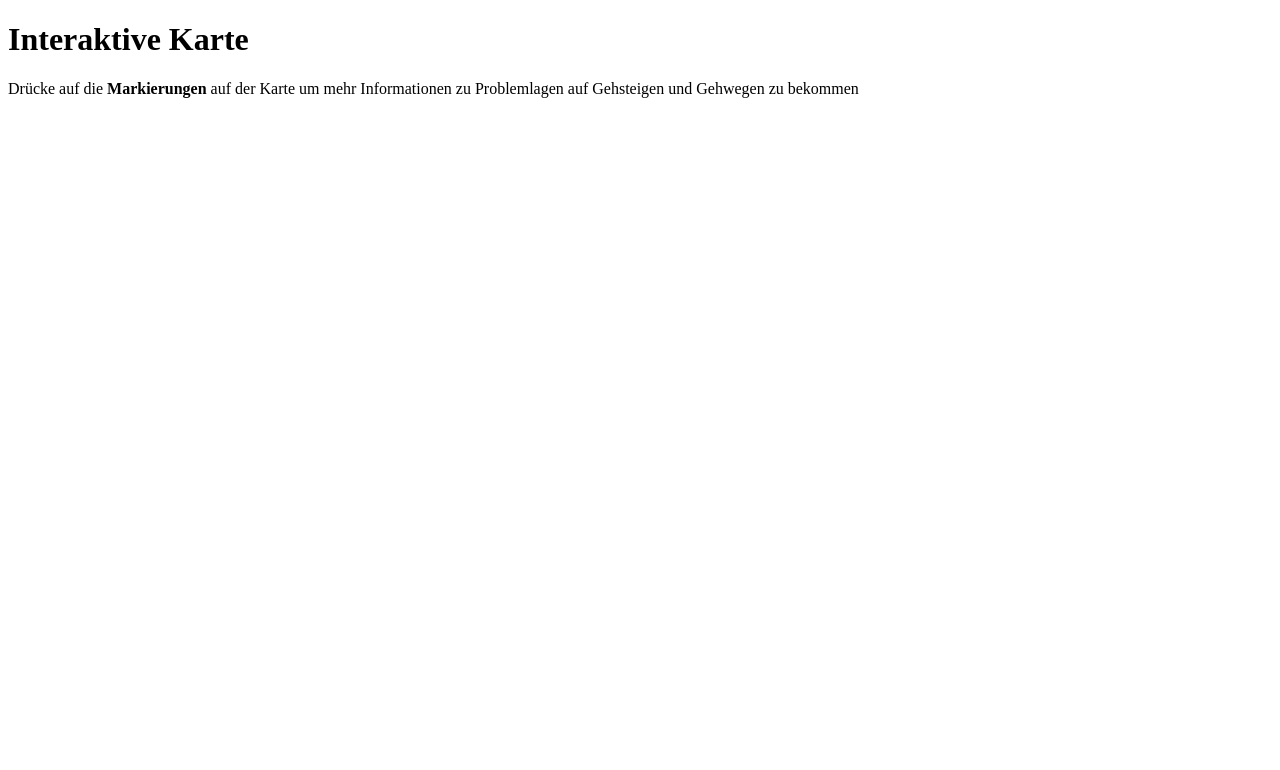
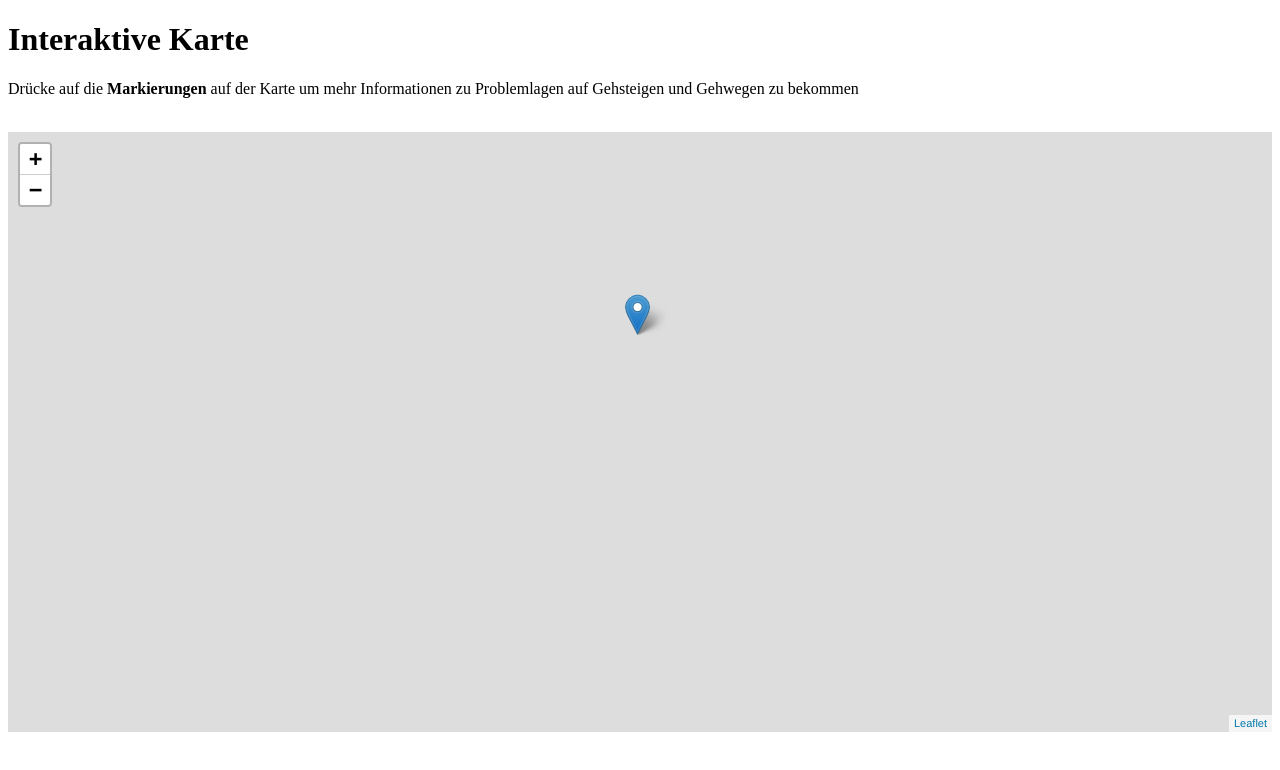
Before and after one commit to MartaGe/g08, a plain HTML site: page map_marta.html in a window 1280 px wide. Drawn offline with nearby package versions, Linux system fonts and the light colour scheme.

Commit message:
popup und so

```diff
--- a/map_marta.html
+++ b/map_marta.html
@@ -11,5 +11,15 @@
         <h1>Interaktive Karte</h1>
         <p>Drücke auf die <b>Markierungen</b> auf der Karte um mehr Informationen zu
             Problemlagen auf Gehsteigen und Gehwegen zu bekommen</p>
+        <br>
+        <div id='karte1' style="height: 600px;"> </div>
+
+    <script>
+        var map= L.map('karte1').setView([48.19722537806256, 16.37015461921692], 15);
+        L.marker([48.2,16.37]).bindPopup(`AprettyCSS3popupEasilycustomizable.`).addTo(map);
+
+     </script>
+
     </body>
+
 </html>
```
